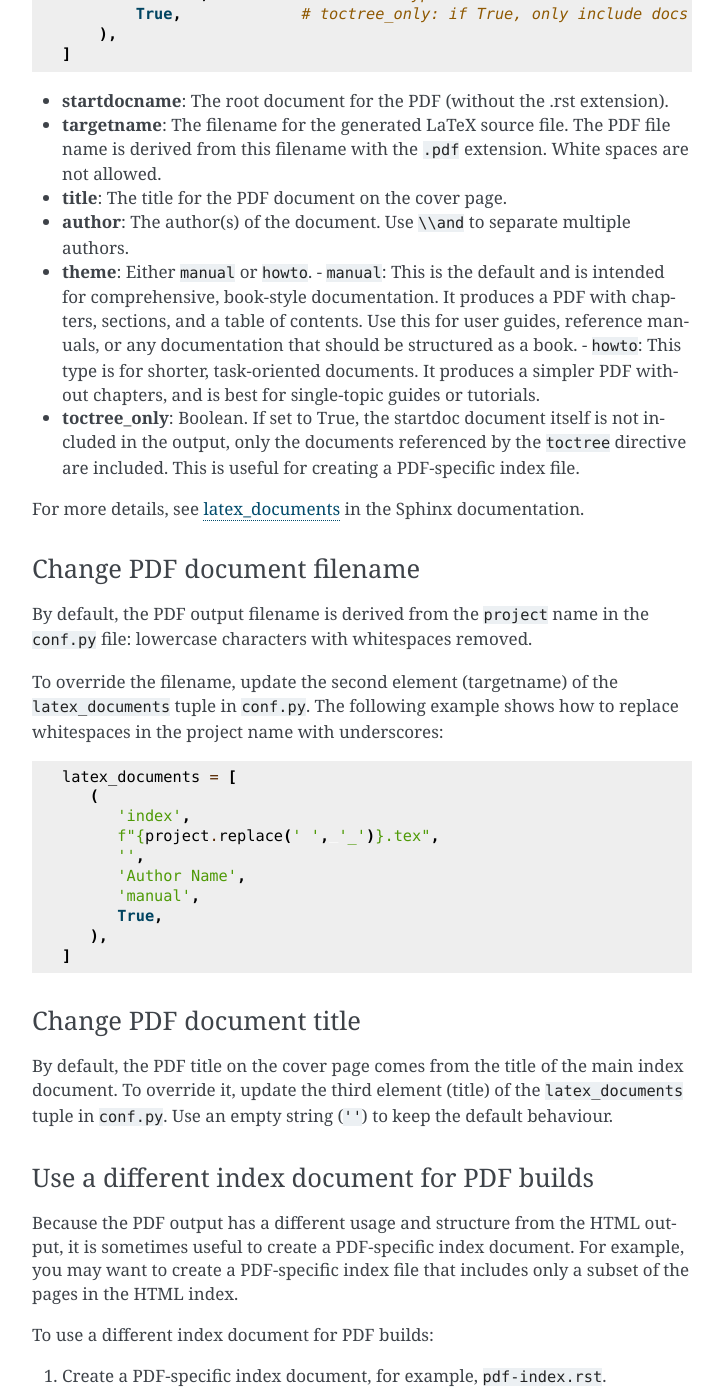
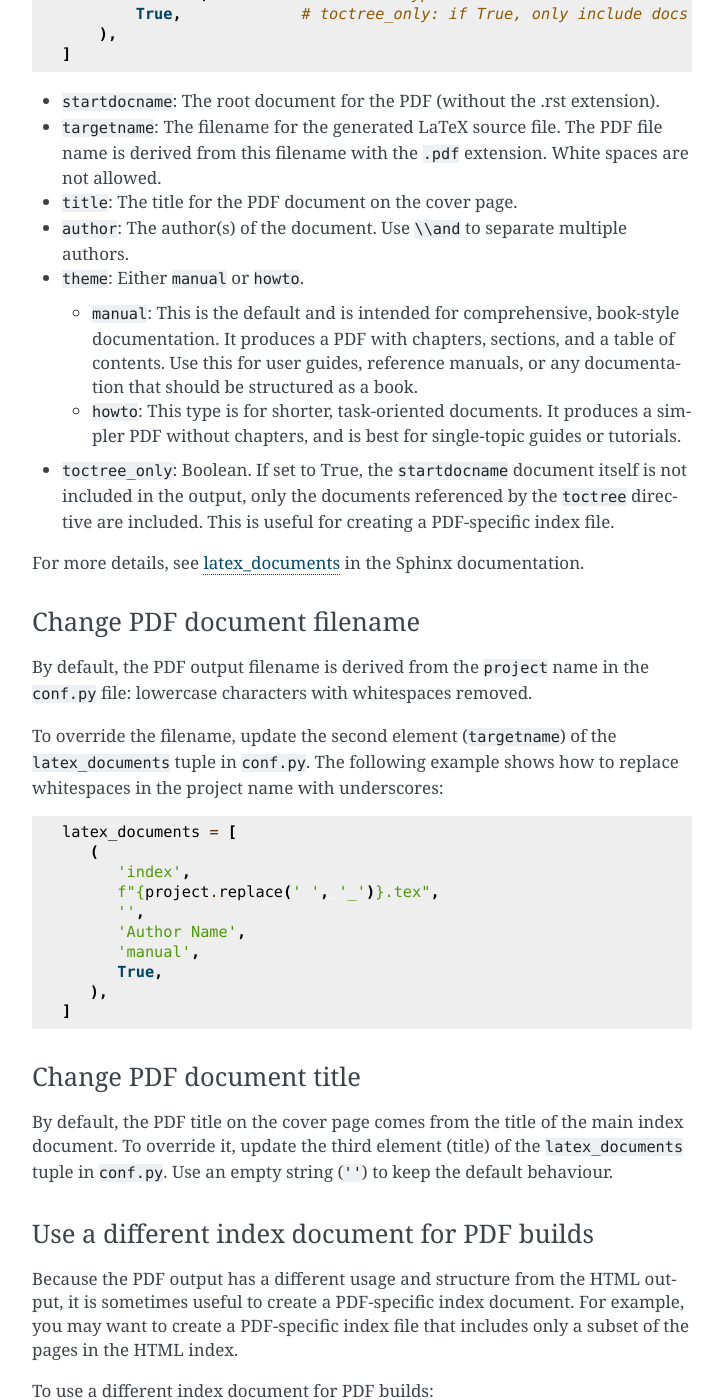
Before and after one commit to canonical/sphinx-docs-starter-pack, a Sphinx documentation site: the page built from docs/how-to/customise-pdf.rst, in a window 1280 px wide and 1400 px high, scrolled down 956 px. Shown: the whole window, without its empty margins (388-1111 px from the left). Built offline with Sphinx 7.4.7, drawn with Linux system fonts in a browser that asks for light colours; pages that are not in the unit, such as notebooks, are missing from menus; some of the changed text lies outside the part shown.

Commit message:
fix: spelling

```diff
--- a/docs/how-to/customise-pdf.rst
+++ b/docs/how-to/customise-pdf.rst
@@ -35,14 +35,16 @@ The `latex_documents <https://www.sphinx-doc.org/en/master/usage/configuration.h
        ),
    ]
 
-* **startdocname**: The root document for the PDF (without the .rst extension).
-* **targetname**: The filename for the generated LaTeX source file. The PDF file name is derived from this filename with the ``.pdf`` extension. White spaces are not allowed.
-* **title**: The title for the PDF document on the cover page.
-* **author**: The author(s) of the document. Use ``\\and`` to separate multiple authors.
-* **theme**: Either ``manual`` or ``howto``.
-  - ``manual``: This is the default and is intended for comprehensive, book-style documentation. It produces a PDF with chapters, sections, and a table of contents. Use this for user guides, reference manuals, or any documentation that should be structured as a book.
-  - ``howto``: This type is for shorter, task-oriented documents. It produces a simpler PDF without chapters, and is best for single-topic guides or tutorials.
-* **toctree_only**: Boolean. If set to True, the startdoc document itself is not included in the output, only the documents referenced by the ``toctree`` directive are included. This is useful for creating a PDF-specific index file.
+* ``startdocname``: The root document for the PDF (without the .rst extension).
+* ``targetname``: The filename for the generated LaTeX source file. The PDF file name is derived from this filename with the ``.pdf`` extension. White spaces are not allowed.
+* ``title``: The title for the PDF document on the cover page.
+* ``author``: The author(s) of the document. Use ``\\and`` to separate multiple authors.
+* ``theme``: Either ``manual`` or ``howto``.
+
+  * ``manual``: This is the default and is intended for comprehensive, book-style documentation. It produces a PDF with chapters, sections, and a table of contents. Use this for user guides, reference manuals, or any documentation that should be structured as a book.
+  * ``howto``: This type is for shorter, task-oriented documents. It produces a simpler PDF without chapters, and is best for single-topic guides or tutorials.
+
+* ``toctree_only``: Boolean. If set to True, the ``startdocname`` document itself is not included in the output, only the documents referenced by the ``toctree`` directive are included. This is useful for creating a PDF-specific index file.
 
 For more details, see `latex_documents`_ in the Sphinx documentation.
 
@@ -52,7 +54,7 @@ Change PDF document filename
 
 By default, the PDF output filename is derived from the ``project`` name in the :file:`conf.py` file: lowercase characters with whitespaces removed.
 
-To override the filename, update the second element (targetname) of the ``latex_documents`` tuple in :file:`conf.py`. The following example shows how to replace whitespaces in the project name with underscores:
+To override the filename, update the second element (``targetname``) of the ``latex_documents`` tuple in :file:`conf.py`. The following example shows how to replace whitespaces in the project name with underscores:
 
 .. code-block:: python
 
@@ -80,8 +82,8 @@ Because the PDF output has a different usage and structure from the HTML output,
 To use a different index document for PDF builds:
 
 1. Create a PDF-specific index document, for example, :file:`pdf-index.rst`.
-2. Update the first element (startdocname) of the ``latex_documents`` tuple in :file:`conf.py` to point to the new index document.
-3. Set the last element (toctree_only) of the ``latex_documents`` tuple in :file:`conf.py` to ``False`` to ensure only referenced documents are included in the PDF output.
+2. Update the first element (``startdocname``) of the ``latex_documents`` tuple in :file:`conf.py` to point to the new index document.
+3. Set the last element (``toctree_only``) of the ``latex_documents`` tuple in :file:`conf.py` to ``False`` to ensure only referenced documents are included in the PDF output.
 4. Exclude the PDF-specific index document from the HTML build. This is done by changing the ``exclude_patterns`` list in :file:`conf.py`:
 
    .. code-block:: python
```
Also changed, not shown: docs/.custom_wordlist.txt (+6 -4 lines), docs/reference/automatic_checks_inclusivelanguage.rst (+4 -4 lines).
